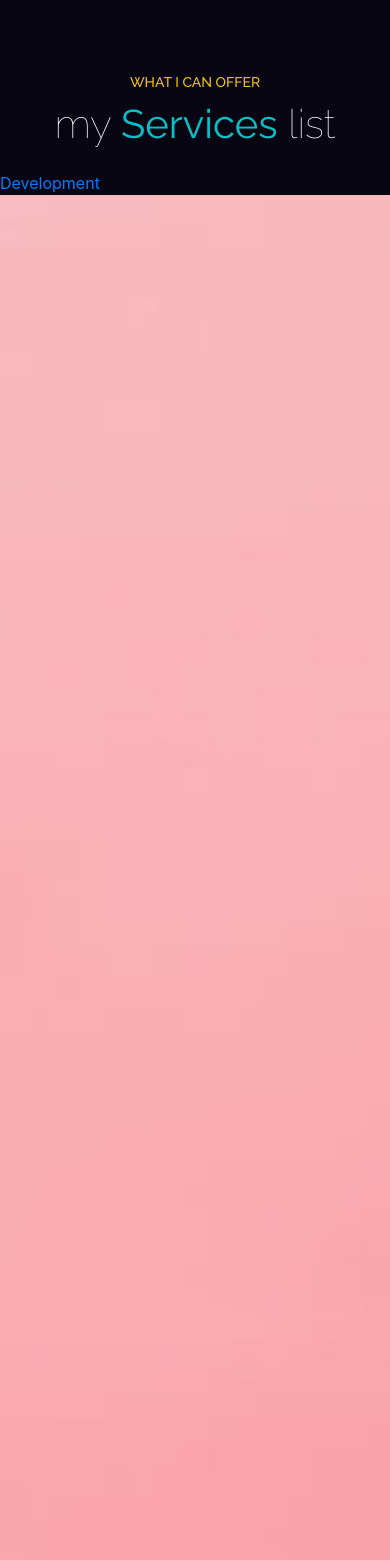
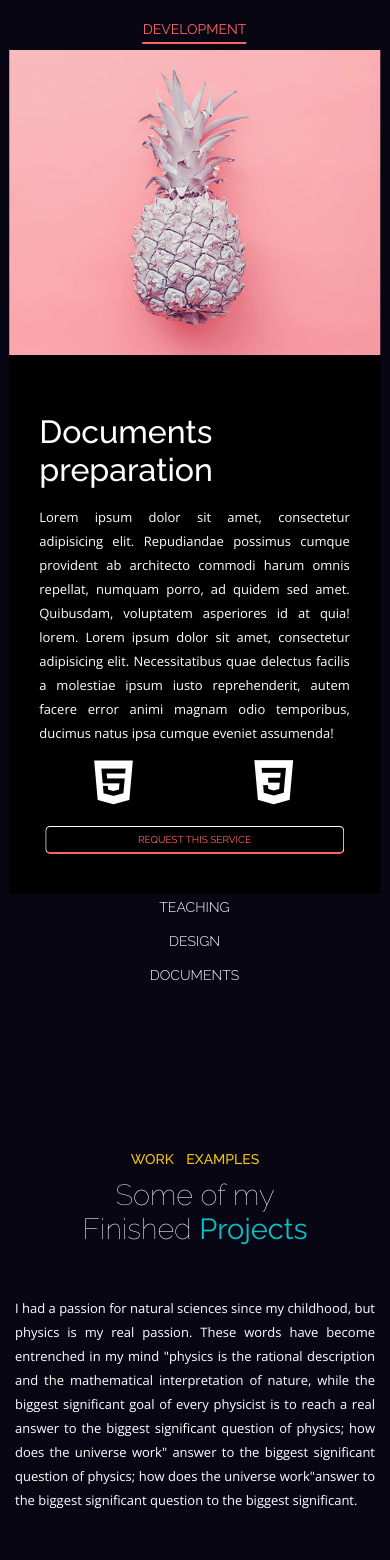
Before and after one commit to MHphysicist/my_site, a Django app: page / in a window 390 px wide. Shown: the part 4035-5595 px from the top of the page. Run offline with Django 3.2, Linux system fonts and the light colour scheme; some libraries are stand-ins or nearby versions; some web fonts are replaced.

Commit message:
services tabs issue solved

```diff
--- a/blog_app/templates/blog_app/about.html
+++ b/blog_app/templates/blog_app/about.html
@@ -294,7 +293,7 @@
                         <div class="container">
                             <div class="row">
                                 <div class="col-lg-6">
-                                    <img src="{% static 'images/services_images/service-img-1.jpg' %}" alt="">
+                                    <img src="{% static 'images/services_images/service-img-1.jpg' %}" class="img-fluid" alt="">
                                 </div>
                                 <div class="col-lg-6">
                                     <div class="tab-bg">
@@ -323,7 +322,7 @@
                         <div class="container">
                             <div class="row">
                                 <div class="col-lg-6">
-                                    <img src="{% static 'images/services_images/service-img-1.jpg' %}" alt="">
+                                    <img src="{% static 'images/services_images/service-img-1.jpg' %}" class="img-fluid" alt="">
                                 </div>
                                 <div class="col-lg-6">
                                     <div class="tab-bg">
@@ -352,7 +351,7 @@
                         <div class="container">
                             <div class="row">
                                 <div class="col-lg-6">
-                                    <img src="{% static 'images/services_images/service-img-1.jpg' %}" alt="">
+                                    <img src="{% static 'images/services_images/service-img-1.jpg' %}" class="img-fluid" alt="">
                                 </div>
                                 <div class="col-lg-6">
                                     <div class="tab-bg">
@@ -381,7 +380,7 @@
                         <div class="container">
                             <div class="row">
                                 <div class="col-lg-6">
-                                    <img src="{% static 'images/services_images/service-img-1.jpg' %}" alt="">
+                                    <img src="{% static 'images/services_images/service-img-1.jpg' %}" class="img-fluid" alt="">
                                 </div>
                                 <div class="col-lg-6">
                                     <div class="tab-bg">
@@ -416,13 +415,13 @@
     <div class="content-box-md">
         <div class="container">
             <div class="row">
-                <div class="col-lg-5">
+                <div class="col-lg-5 col-md-12">
                     <div class="vertical-heading">
                         <h5>Work examples</h5>
                         <h2>Some of my <br>Finished <strong>Projects</strong></h2>
                     </div>
                 </div>
-                <div class="col-lg-7">
+                <div class="col-lg-7 col-md-12">
                     <p>I had a passion for natural sciences since my childhood, but physics is my real passion. These words have become entrenched in my mind "physics is the rational description and the mathematical interpretation of nature, while the biggest significant goal of every physicist is to reach a real answer to the biggest significant question of physics; how does the universe work" answer to the biggest significant question of physics; how does the universe work"answer to the biggest significant question to the biggest significant.</p>
                 </div>
             </div>
@@ -719,19 +718,25 @@
     <div class="content-box-lg">
         <div class="container">
             <div class="row">
-                <div class="col-lg-5 col-md-5">
+                <div class="col-lg-5 col-md-12">
                     <div class="blog-left">
-                        <div class="vertical-heading">
+                       <div class="row">
+                              <div class="vertical-heading col-md-5 col-lg-12">
                             <h5>My latest posts</h5>
                             <h2>Latest updates<br>From my <strong>Blog</strong></h2>
                         </div>
-                        <p>Lorem ipsum dolor sit amet, consectetur adipisicing elit. Rem a omnis expedita modi voluptate minus deserunt corporis repudiandae, </p>
+                        <div class="col-md-7 col-lg-12">
+                            <p>Lorem ipsum dolor sit amet, consectetur adipisicing elit. Rem a omnis expedita modi voluptate minus deserunt corporis repudiandae, </p>
                         <div id="blog-btn">
                             <a href="{% url 'post_list' %}" class="btn btn-general btn-blog">Visit my blog</a>
                         </div>
+                        </div>
+
+                       </div>
+
                     </div>
                 </div>
-                <div class="col-lg-7 col-md-7">
+                <div class="col-lg-7 col-md-12">
                     <div class="row">
                         <div class="col-lg-6 col-md-6">
                             <!-- blog post -->
@@ -784,24 +789,26 @@
         <div class="container">
             <div class="row">
                 <div class="col-lg-6 col-md-12">
-                    <div id="contact-left">
+                    <div id="contact-left" class="row">
 
-                        <div class="vertical-heading">
+                        <div class="vertical-heading col-lg-12 col-md-4">
                             <h5>My contact info</h5>
                             <h2>Send Me<br>A <strong>Message</strong></h2>
                         </div>
+                        <div class="col-lg-12 col-md-8">
+                            <p>Lorem ipsum dolor sit amet, consectetur adipisicing elit. Eaque facere adipisci, velit perspiciatis necessitatibus omnis ipsam consequuntur ipsum  </p>
+                        </div>
 
-                        <p>Lorem ipsum dolor sit amet, consectetur adipisicing elit. Eaque facere adipisci, velit perspiciatis necessitatibus omnis ipsam consequuntur ipsum  </p>
 
                         <div id="contact-info">
                             <div class="row">
                                 <div class="col-lg-12">
-                                    <div class="info">
+                                    <div class="info col-md-12">
                                         <h4>Sudan</h4>
                                         <ul class="info-details">
                                             <li><i class="fa fa-phone-alt"></i> (+249) 991 52 12 59</li>
                                             <li><i class="fa fa-envelope"></i> mfreelancersd@gmail.com</li>
-                                            <li><i class="fa fa-map-marker"></i>Maona S.T, Wusta station, Amarat Aradeeb, 2</li>
+                                            <li><i class="fa fa-map-marker"></i>Maona S.T, Wusta station.</li>
                                         </ul>
                                         <ul class="social-list">
                                             <li><a href="#"><i class="fab fa-linkedin"></i></a></li>
--- a/static/css/main.css
+++ b/static/css/main.css
@@ -399,6 +399,9 @@ section {
     margin-bottom: 25px;
 }
 
+#services-tabs {
+    width: 100%;
+}
 #services-tabs ul {
     margin-bottom: 10px;
 }
@@ -433,7 +436,9 @@ section {
 }
 
 .service-tab img {
+    max-width: 100%;
     width: 100%;
+    height: auto;
     margin: 0 auto;
 }
 
--- a/static/css/main_responsive.css
+++ b/static/css/main_responsive.css
@@ -217,6 +258,9 @@
 
  /* Small Devices */
  @media (max-width: 767px) {
+     p {
+         font-size: 13px;
+     }
     /* home section */
      #home #home-heading h1 {
          font-size: 22px;
@@ -228,6 +272,10 @@
          margin: 8px 10px 8px 10px;
      }
 
+     /* content boxes */
+     .content-box-md {
+    padding: 80px 0;
+}
           .btn-general {
          padding: 5.7px 25px 5.7px 25px;
               font-size: 10px;
@@ -249,7 +297,8 @@
          margin-bottom: 10px;
      }
 
-     .vertical-heading h2 {
+     .vertical-heading h2,
+     .horizontal-heading h2 {
          font-size: 29px;
          line-height: normal;
          margin: 0;
@@ -274,10 +326,101 @@
      }
 
      /* skills section */
+          #skills .vertical-heading {
+         margin-bottom: 20px;
+     }
+
+     .skill h4 {
+         font-size: 15px;
+
+     }
+
+     /* Services section */
+     .r-tabs-accordion-title {
+         text-align: center;
+         margin-bottom: 10px;
+     }
+
+     .r-tabs-accordion-title a {
+         outline: 0;
+    font-family: "Raleway", sans-serif;
+    font-size: 14px;
+    color: #fff;
+    text-transform: uppercase;
+    font-weight: 300;
+    padding: 0;
+    text-decoration: none;
+     }
+
+     .r-tabs-state-active a {
+    color: #ff6364;
+    font-weight: 400;
+    border-bottom: 2px solid #ff6364;
+    padding-bottom: 5px;
+    -webkit-transition: border-color 300 linear;
+    transition: border-color 300 linear;
+}
+
+
      /* statement section */
      #impress-statement h3 {
          font-size: 17px;
-         line-height: 20px;
+         line-height: 25px;
      }
 
  }
+
+
+@media (max-width: 576px){
+    /* Services section */
+/*    .service-tab .container .row {
+        display: inline-block;
+    }
+
+    .service-tab img {
+    max-width: max-content;
+    width: auto;
+    height: auto;
+    margin: 0 auto;
+}*/
+    #services-tabs{
+        display: inline;
+         max-width: 95%;
+        transform: translateX(2.5%);
+         height: auto;
+     }
+     .r-tabs-state-active a {
+    color: #ff6364;
+    font-weight: 400;
+    border-bottom: 2px solid #ff6364;
+    padding-bottom: 5px;
+    -webkit-transition: border-color 300 linear;
+    transition: border-color 300 linear;
+}
+
+
+     .r-tabs-accordion-title {
+         text-align: center;
+         margin-bottom: 10px;
+     }
+
+     .r-tabs-accordion-title a {
+         outline: 0;
+    font-family: "Raleway", sans-serif;
+    font-size: 14px;
+    color: #fff;
+    text-transform: uppercase;
+    font-weight: 300;
+    padding: 0;
+    text-decoration: none;
+     }
+
+     .r-tabs-state-active a {
+    color: #ff6364;
+    font-weight: 400;
+    border-bottom: 2px solid #ff6364;
+    padding-bottom: 5px;
+    -webkit-transition: border-color 300 linear;
+    transition: border-color 300 linear;
+}
+}
--- a/static/js/main.js
+++ b/static/js/main.js
@@ -75,7 +75,7 @@ $(document).ready(function () {
         autoplayHoverPause: true,
         responsive: {
             0: { // from 0 and up
-                items: 3,
+                items: 2,
             },
             768: { // from 768 and up
                 items: 4,
```
Also changed, not shown: other parts of blog_app/templates/blog_app/about.html (+13 -14 lines), other parts of static/css/main_responsive.css (+46 -2 lines).
